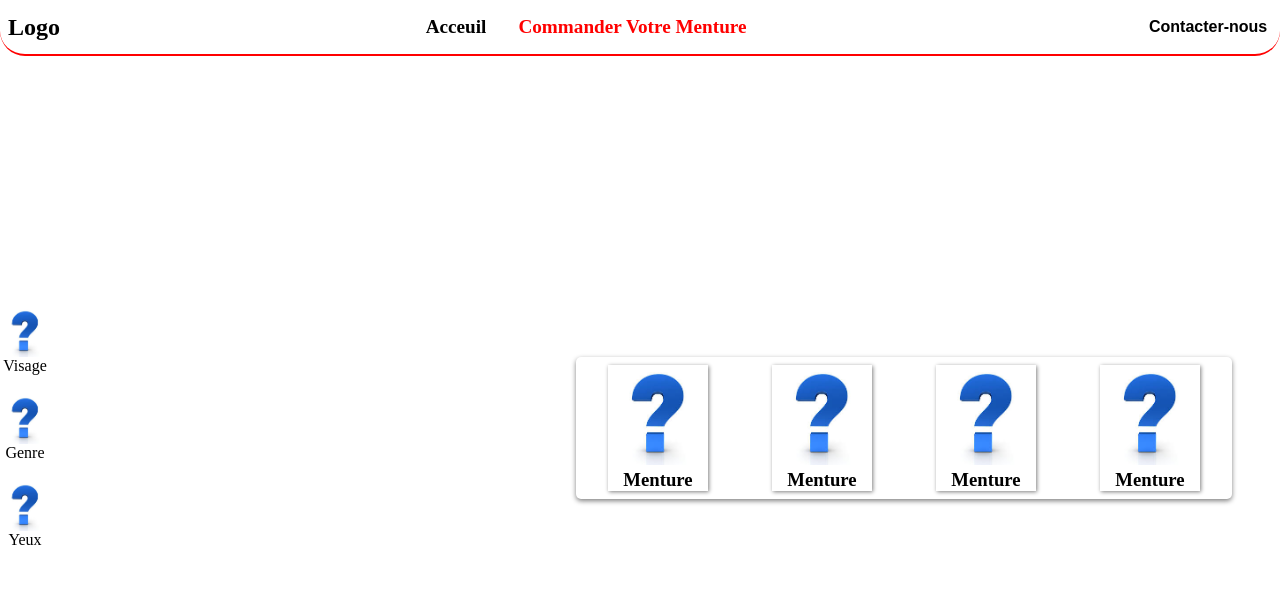
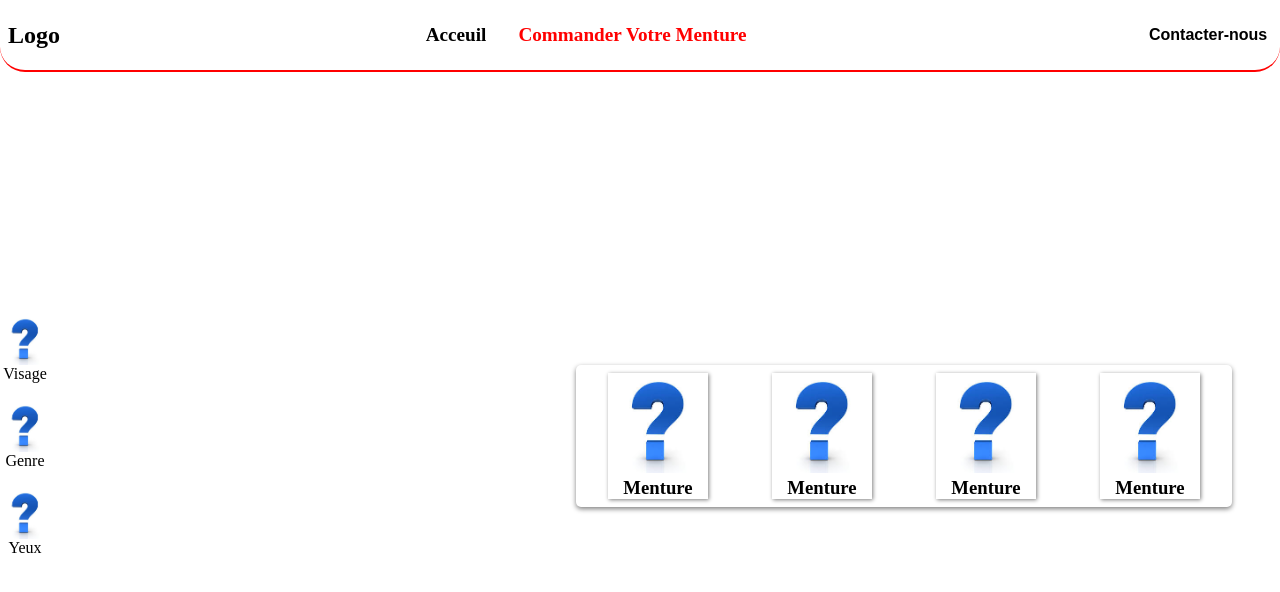
Before and after one commit to zMed-tech/Visagisme-virtuel, a Vue app: page /commande in a window 1280 px wide. Shown: the top 592 px of the page. Built offline with nearby package versions, Linux system fonts and the light colour scheme.

Commit message:
feat: add colors

```diff
--- a/src/assets/style/variables.scss
+++ b/src/assets/style/variables.scss
@@ -1,4 +1,6 @@
-$heightNavbar: 7vh;
+$heightNavbar: 9vh;
+$primaryColor: #FF0000;
+$spaceColor: #EE005F;
 
 .slide-view-enter-active,
 .slide-view-leave-active {
```
